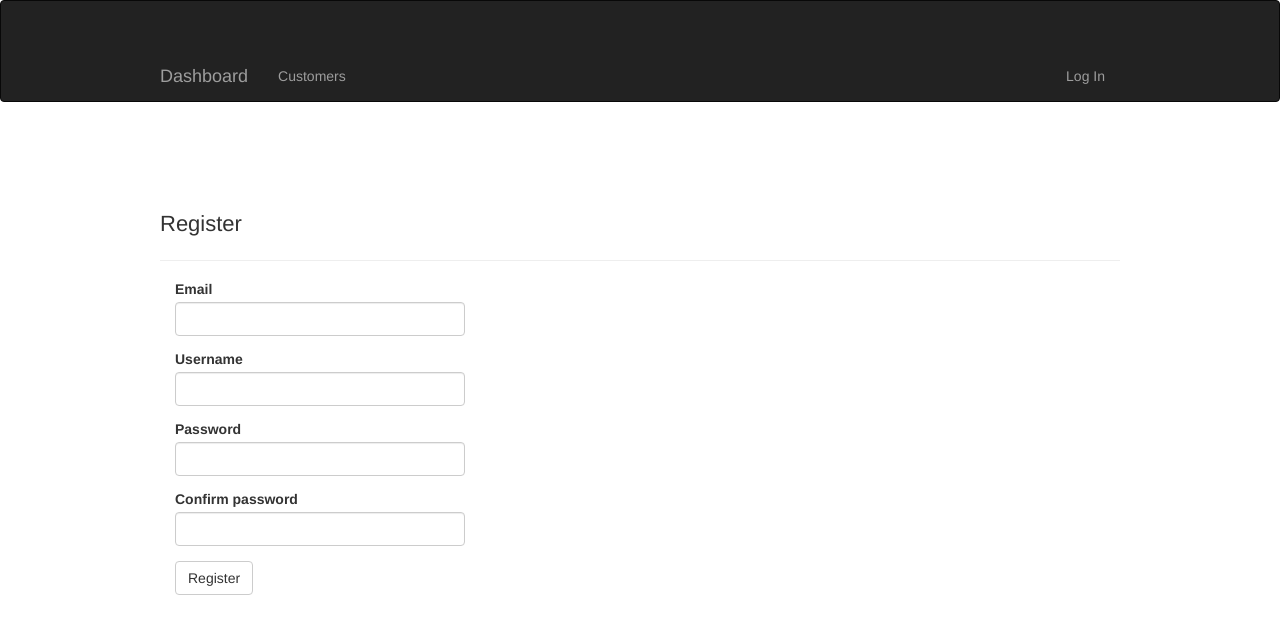
After one commit to fred-py/stripe-subscription-checkout, a Flask app: template app/templates/database/auth/register.html in a window 1280 px wide. The commit adds this page. Shown: the top 634 px of the page. Run offline with Flask 3, Linux system fonts and the light colour scheme; the template is opened without the code that fills it: values that come from a table or form of the project are taken from there, others are empty; some libraries are stand-ins or nearby versions.

Commit message:
register view added to app. confirmation tokens using itsdangerous. RegisterFrom class added for registration.

```diff
--- a/app/auth/forms.py
+++ b/app/auth/forms.py
@@ -4,7 +4,9 @@
 from flask_wtf import FlaskForm  # Flask WebDev p. 114
 from wtforms import StringField, PasswordField, SubmitField, BooleanField
 # Information on validators on Flask WebDev p. 212
-from wtforms.validators import DataRequired, Email, EqualTo, Length
+from wtforms.validators import DataRequired, Email, EqualTo, Length, Regexp
+from wtforms import ValidationError
+from ..models import User
 
 
 # Flask-WTF web forms is represented in the server by a class
@@ -22,4 +24,24 @@ class LoginForm(FlaskForm):  # Flask WebDev p. 114 / 132
     # SubmitField class represents a HTML <input type="submit"> in the rendered form
     submit = SubmitField('Login')
 
-""""REGISTRATION FORM STILL NEEDS TO BE ADDED REFER TO REPO"""
+
+class RegistrationForm(FlaskForm):
+    email = StringField('Email', validators=[DataRequired(), Length(1, 64),
+                                             Email()])
+    username = StringField('Username', validators=[
+        DataRequired(), Length(1, 64),
+        Regexp('^[A-Za-z][A-Za-z0-9_.]*$', 0,
+               'Usernames must have only letters, numbers, dots or '
+               'underscores')])
+    password = PasswordField('Password', validators=[
+        DataRequired(), EqualTo('password2', message='Passwords must match.')])
+    password2 = PasswordField('Confirm password', validators=[DataRequired()])
+    submit = SubmitField('Register')
+
+    def validate_email(self, field):
+        if User.query.filter_by(email=field.data.lower()).first():
+            raise ValidationError('Email already registered.')
+
+    def validate_username(self, field):
+        if User.query.filter_by(username=field.data).first():
+            raise ValidationError('Username already in use.')
--- a/app/auth/views.py
+++ b/app/auth/views.py
@@ -5,7 +5,7 @@ from . import auth
 from .. import db
 from app.models import User
 from app.emails import send_email
-from .forms import LoginForm  #RegistrationForm
+from .forms import LoginForm, RegistrationForm
 
 
 @auth.route('/login', methods=['GET', 'POST'])
@@ -22,7 +22,6 @@ def login():
             return redirect(next)
         flash('Invalid email or password.')
     return render_template('/database/auth/login.html', form=form)
-
 
 
 @auth.route('/logout')
@@ -44,4 +43,4 @@ def register():
         db.session.commit()
         flash('You can now login.')
         return redirect(url_for('auth.login'))
-    return render_template('auth/register.html', form=form)
+    return render_template('database/auth/register.html', form=form)
--- a/app/templates/database/auth/login.html
+++ b/app/templates/database/auth/login.html
@@ -10,5 +10,7 @@
 </div>
 <div class="col-md-4">
     {{ wtf.quick_form(form) }}
+    <br>
+    <p>New user? <a href="{{ url_for('auth.register') }}">Click here to register</a>.</p>
 </div>
 {% endblock %}
--- /dev/null
+++ b/app/templates/database/auth/register.html
@@ -0,0 +1,13 @@
+{% extends "/database/base.html" %}
+{% import "bootstrap/wtf.html" as wtf %}
+
+{% block title %} United - Register{% endblock %}
+
+{% block page_content %}
+<div class="page-header">
+    <h1>Register</h1>
+</div>
+<div class="col-md-4">
+    {{ wtf.quick_form(form) }}
+</div>
+{% endblock %}
```
Also changed, not shown: app/models.py (+21 -0 lines), migrations/versions/e86a9dc0a5f1_confirmed_colunm_added_to_user_model_.py (added, +34 -0 lines), tests/test_user_model.py (+30 -0 lines), 1 other file.
